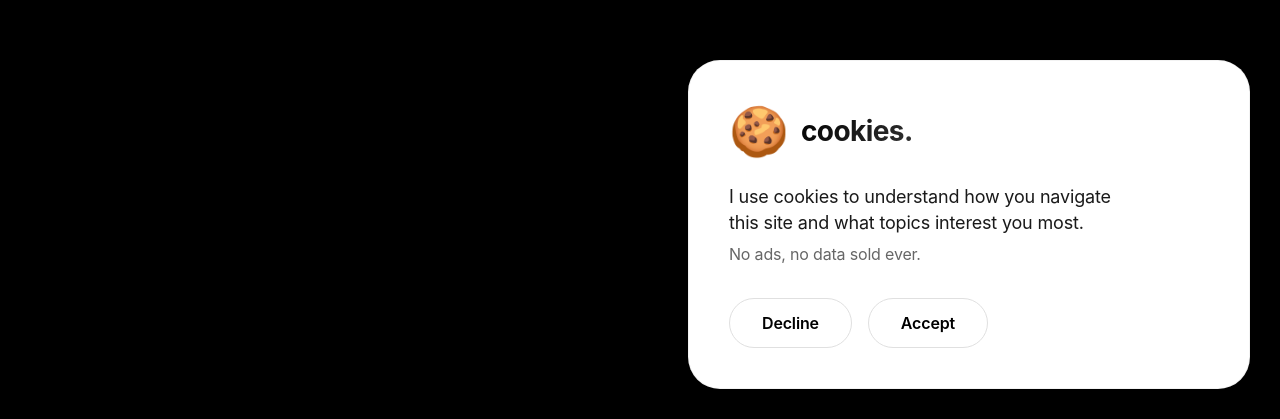
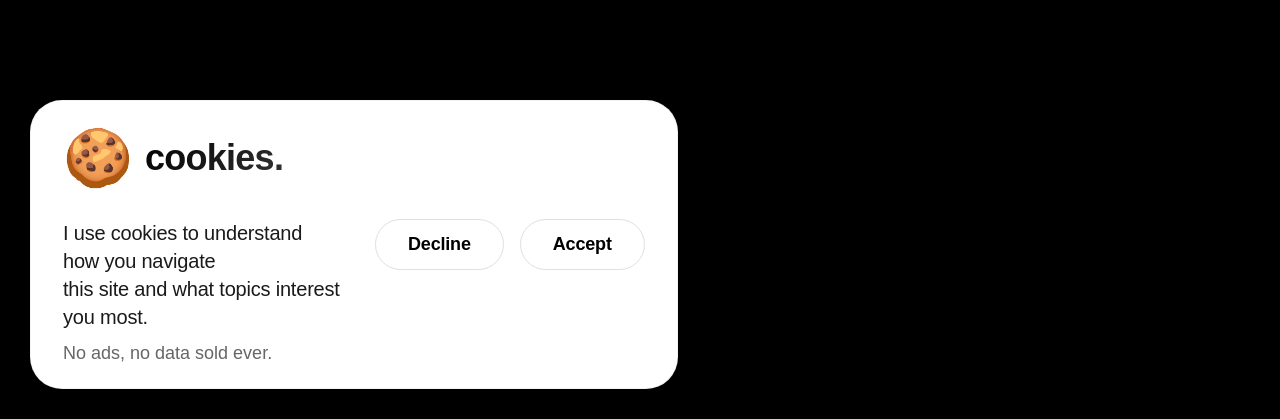
Before and after one commit to vinividivicilala/lolo, a Next.js app in the folder faq/: page / in a window 1280 px wide. Shown: the part 381-800 px from the top of the page. Built offline with nearby package versions, Linux system fonts and the light colour scheme.

Commit message:
Update page.tsx

```diff
--- a/faq/app/page.tsx
+++ b/faq/app/page.tsx
@@ -119,30 +119,35 @@ export default function HomePage(): React.JSX.Element {
       flexDirection: 'column',
       justifyContent: 'center',
       alignItems: 'center',
-      fontFamily: 'ev-light, sans-serif',
+      fontFamily: 'Questrial, sans-serif',
       WebkitFontSmoothing: 'antialiased',
       MozOsxFontSmoothing: 'grayscale',
       position: 'relative'
     }}>
       {/* Halaman kosong */}
 
-      {/* Cookie Popup - Bottom Right dengan desain Awwwards */}
+      {/* Cookie Popup - Bottom Left dengan desain Awwwards, ukuran kecil memanjang ke samping */}
       {showPopup && (
         <div style={{
           position: 'fixed',
           bottom: '30px',
-          right: '30px',
-          width: '480px',
+          left: '30px', // Posisi kiri bawah
+          width: 'auto', // Ukuran menyesuaikan konten
           maxWidth: 'calc(100vw - 60px)',
           backgroundColor: '#ffffff',
           color: '#000000',
           borderRadius: '32px',
-          padding: '40px',
+          padding: '24px 32px', // Padding lebih horizontal
           boxShadow: '0 20px 40px rgba(0,0,0,0.15), 0 5px 12px rgba(0,0,0,0.05)',
           zIndex: 1000,
-          fontFamily: "'Inter', -apple-system, BlinkMacSystemFont, 'Segoe UI', sans-serif",
+          fontFamily: 'Questrial, sans-serif',
           animation: 'slideUp 0.5s cubic-bezier(0.16, 1, 0.3, 1)',
-          border: '1px solid rgba(0,0,0,0.05)'
+          border: '1px solid rgba(0,0,0,0.05)',
+          display: 'flex', // Membuat card memanjang ke samping
+          flexDirection: 'row',
+          alignItems: 'center',
+          gap: '32px',
+          flexWrap: 'wrap', // Agar responsif
         }}>
           <style>
             {`
@@ -168,17 +173,22 @@ export default function HomePage(): React.JSX.Element {
             `}
           </style>
 
-          {/* Header dengan icon */}
+          {/* Bagian kiri: Header dan deskripsi */}
           <div style={{
-            marginBottom: '24px',
+            display: 'flex',
+            flexDirection: 'column',
+            gap: '8px',
+          }}>
+            {/* Header dengan icon - font besar */}
+            <div style={{
               display: 'flex',
               alignItems: 'center',
               gap: '12px'
             }}>
-            <span style={{ fontSize: '48px', display: 'inline-block' }}>🍪</span>
+              <span style={{ fontSize: '56px', display: 'inline-block' }}>🍪</span>
               <span style={{
                 fontWeight: '700',
-              fontSize: '28px',
+                fontSize: '36px', // Font besar untuk judul
                 letterSpacing: '-0.02em',
                 background: 'linear-gradient(135deg, #000000 0%, #333333 100%)',
                 backgroundClip: 'text',
@@ -189,28 +199,35 @@ export default function HomePage(): React.JSX.Element {
               </span>
             </div>
 
-          {/* Teks deskripsi - font besar minimalist */}
+            {/* Teks deskripsi - font besar */}
             <p style={{
-            fontSize: '18px',
+              fontSize: '20px', // Font besar untuk deskripsi
               lineHeight: '1.4',
-            marginBottom: '32px',
+              marginBottom: 0,
               color: '#1a1a1a',
               fontWeight: '400',
               letterSpacing: '-0.01em',
-            maxWidth: '90%'
+              maxWidth: '280px',
             }}>
               I use cookies to understand how you navigate<br />
-            this site and what topics interest you most.<br />
-            <span style={{ color: '#666', fontSize: '16px', marginTop: '8px', display: 'inline-block' }}>
+              this site and what topics interest you most.
+            </p>
+            <span style={{
+              color: '#666',
+              fontSize: '18px', // Font besar untuk subteks
+              display: 'inline-block',
+              marginTop: '4px'
+            }}>
               No ads, no data sold ever.
             </span>
-          </p>
+          </div>
 
-          {/* Tombol-tombol dengan border radius besar */}
+          {/* Tombol-tombol dengan font besar */}
           <div style={{
             display: 'flex',
             gap: '16px',
-            justifyContent: 'flex-start'
+            justifyContent: 'flex-start',
+            flexShrink: 0,
           }}>
             <button
               ref={declineBtnRef}
@@ -222,10 +239,10 @@ export default function HomePage(): React.JSX.Element {
                 border: '1.5px solid #e0e0e0',
                 borderRadius: '60px',
                 cursor: 'pointer',
-                fontSize: '16px',
+                fontSize: '18px', // Font besar untuk tombol
                 fontWeight: '600',
                 letterSpacing: '-0.01em',
-                fontFamily: 'inherit',
+                fontFamily: 'Questrial, sans-serif',
                 transition: 'all 0.2s ease',
                 position: 'relative',
                 overflow: 'hidden',
@@ -245,10 +262,10 @@ export default function HomePage(): React.JSX.Element {
                 border: '1.5px solid #e0e0e0',
                 borderRadius: '60px',
                 cursor: 'pointer',
-                fontSize: '16px',
+                fontSize: '18px', // Font besar untuk tombol
                 fontWeight: '600',
                 letterSpacing: '-0.01em',
-                fontFamily: 'inherit',
+                fontFamily: 'Questrial, sans-serif',
                 transition: 'all 0.2s ease',
                 position: 'relative',
                 overflow: 'hidden',
```
Lines whose indentation alone changed are shown as unchanged.
